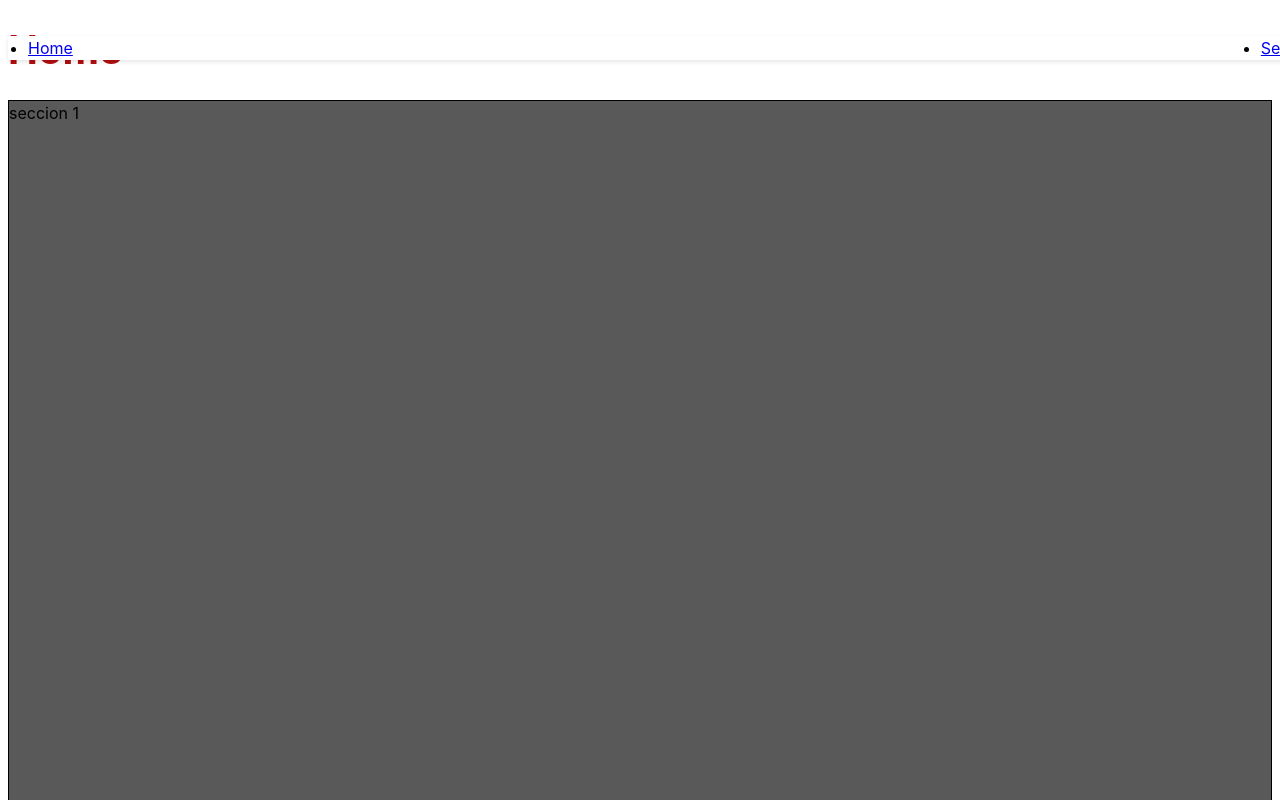
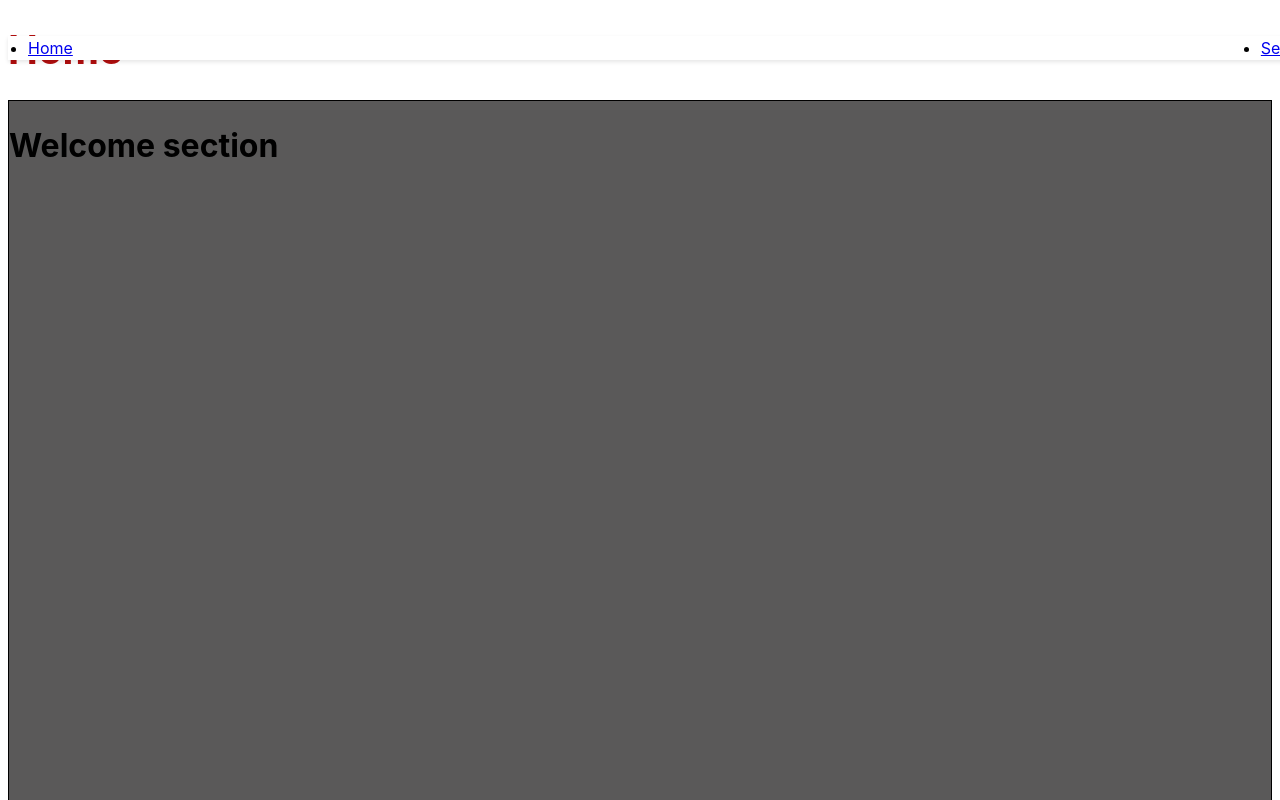
Before and after one commit to DeibyNino/ungo, a React (Vite) app: page / in a window 1280 px wide. Shown: the top 800 px of the page. Built offline with nearby package versions, Linux system fonts and the light colour scheme.

Commit message:
se creao el compoente welcome

```diff
--- /dev/null
+++ b/src/components/Home/Welcome.jsx
@@ -0,0 +1,9 @@
+const Welcome = () => {
+  return (
+    <div className="section section1">
+      <h1>Welcome section</h1>
+    </div>
+  );
+};
+
+export default Welcome;
--- a/src/pages/Home.jsx
+++ b/src/pages/Home.jsx
@@ -1,11 +1,11 @@
-import React from "react";
+import Welcome from "../components/Home/Welcome";
 import "../styles/HomeStyles.css";
 
 const Home = () => {
   return (
     <div>
       <h1 className="titulo-home">Home</h1>
-      <div className="section section1">seccion 1</div>
+      <Welcome />
       <div className="section section2">seccion 2</div>
       <div className="section section3">seccion 3</div>
     </div>
```
